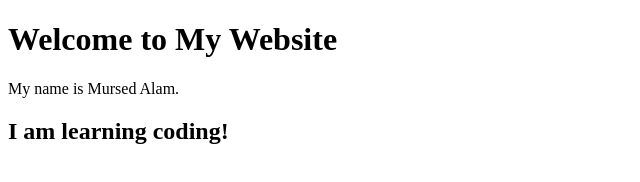
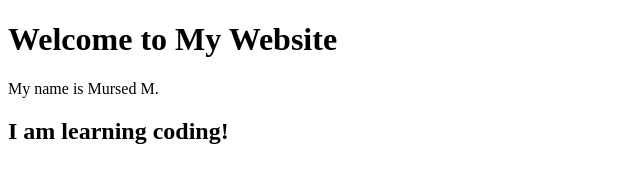
Before and after one commit to mursedalam946-png/Mursed-Alam, a plain HTML site: page index.html in a window 1280 px wide. Shown: the full height of the page, 0-640 px from the left. Drawn offline with Linux system fonts and the light colour scheme.

Commit message:
Update name in index.html

```diff
--- a/index.html
+++ b/index.html
@@ -5,7 +5,7 @@
 </head>
 <body>
 <h1>Welcome to My Website</h1>
-<p>My name is Mursed Alam.</p>
+<p>My name is Mursed M.</p>
 <h2>I am learning coding!</h2>
 </body>
 </html>
```
